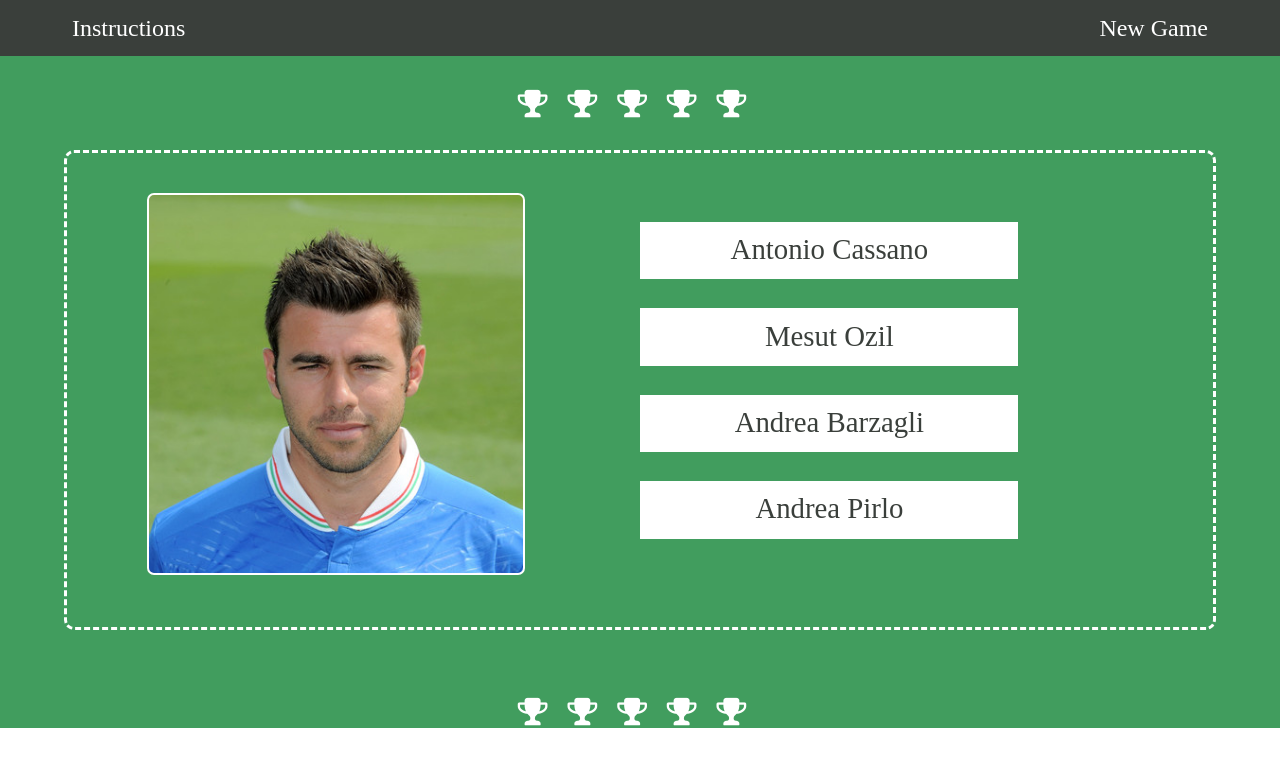
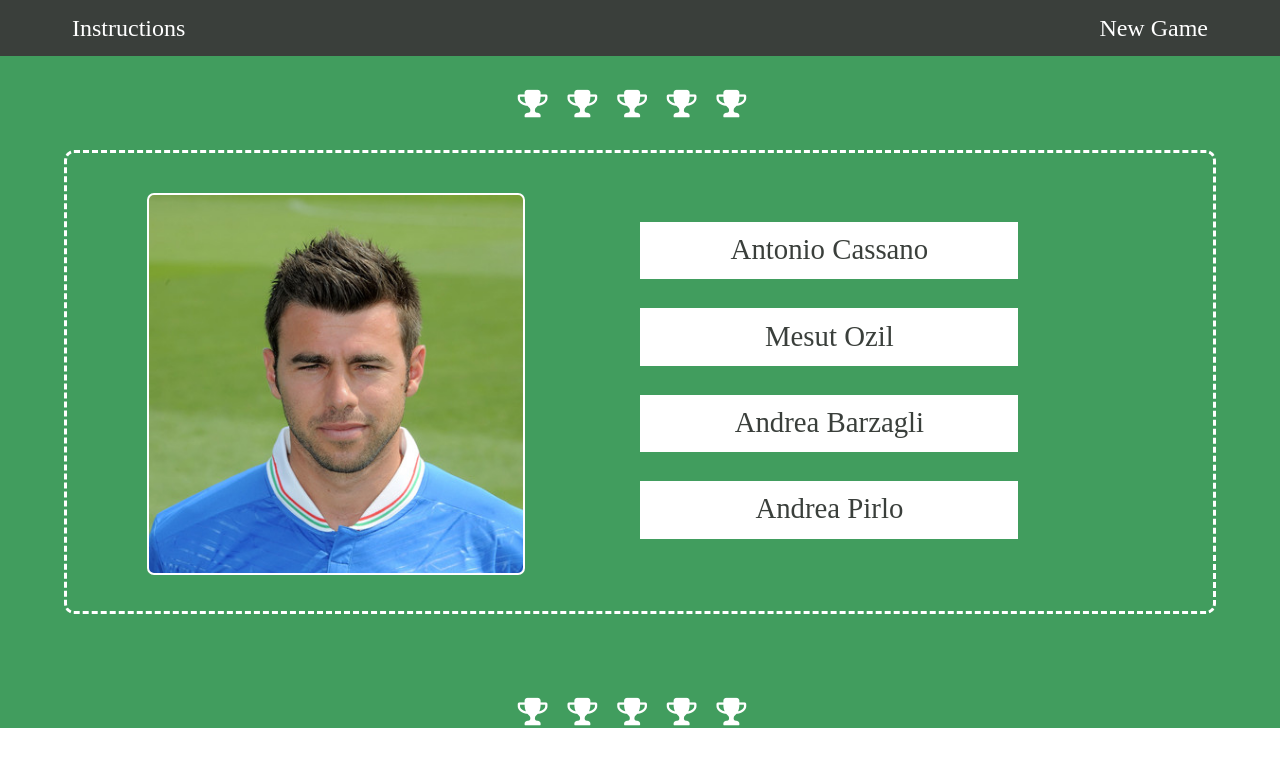
Before and after one commit to markhamilton90/quiz-app, a plain HTML site: page index.html in a window 1280 px wide. Drawn offline with nearby package versions, Linux system fonts and the light colour scheme.

Commit message:
final working app

```diff
--- a/main.css
+++ b/main.css
@@ -109,7 +109,7 @@ h2 {
 #soccer-quiz {
 	clear: both;
 	width: 90%;
-	height: 30em;
+	height: 29em;
 	border: 3px dashed white;
 	border-radius: 10px;
 	margin: 0 auto;
```
